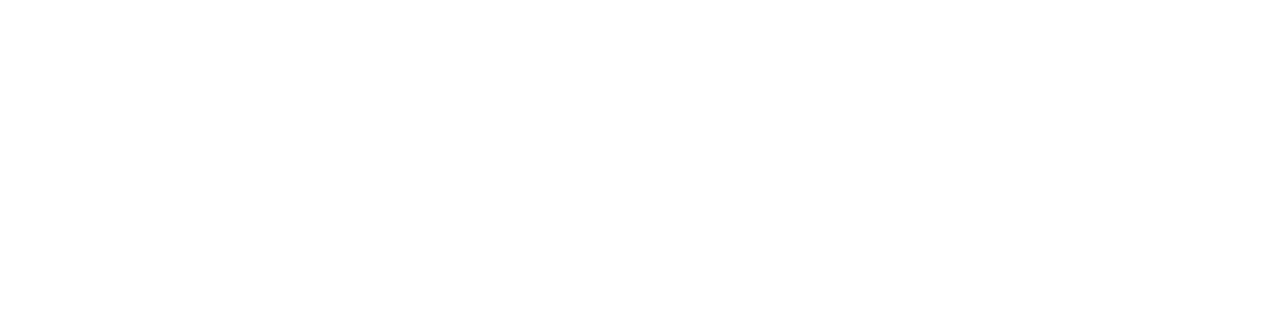
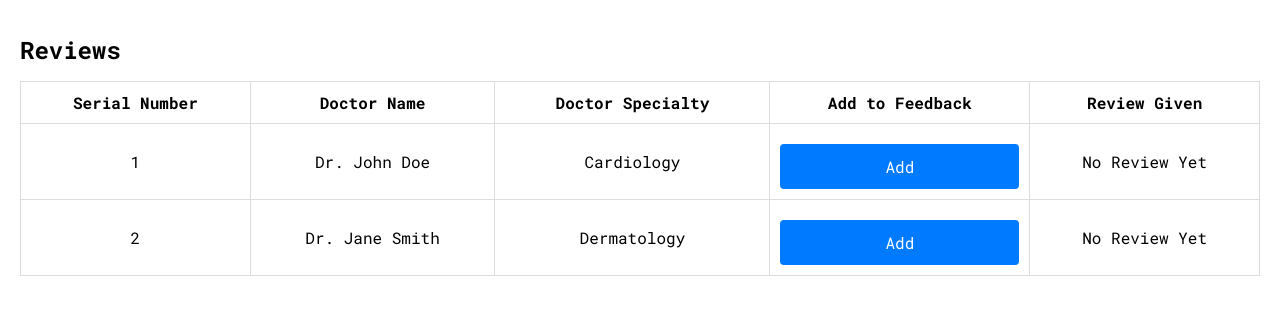
Before and after one commit to salmaouirini/react-med-app, a React (Create React App) app: page /ReviewForm in a window 1280 px wide. Before the commit this address had no page. Shown: the top 314 px of the page. Built offline with nearby package versions, Linux system fonts and the light colour scheme.

Commit message:
Create the ReviewForm component

```diff
--- a/src/App.js
+++ b/src/App.js
@@ -1,15 +1,21 @@
 // App.js
 
 import React from 'react';
+import { useState, useEffect } from 'react';
 import { BrowserRouter as Router, Routes, Route } from 'react-router-dom';
 import Navbar from './Components/Navbar/Navbar';
 import LandingPage from './Components/Landing_Page/Landing_Page';
 import SignUp from './Components/Sign_Up/Sign_Up';
 import Login from './Components/Login/Login';
+import ReviewForm from './Components/ReviewForm/ReviewForm';
 import InstantConsultation from './Components/InstantConsultationBooking/InstantConsultation'
 
 
 function App() {
+    const doctors = [
+        { id: 1, name: 'Dr. John Doe', speciality: 'Cardiology' },
+        { id: 2, name: 'Dr. Jane Smith', speciality: 'Dermatology' },
+      ];
   return (
     <Router>
       {/* Render the Navbar on every page */}
@@ -19,6 +25,7 @@
         <Route path="/" element={<LandingPage />} />
         <Route path="/SignUp" element={<SignUp />} />
         <Route path="/Login" element={<Login />} />
+        <Route path="/ReviewForm" element={<ReviewForm doctors={doctors} />} />
         <Route path="/instant-consultation" element={<InstantConsultation />} />
 
 
--- a/src/Components/Navbar/Navbar.jsx
+++ b/src/Components/Navbar/Navbar.jsx
@@ -1,6 +1,6 @@
 import React from 'react';
 import './Navbar.css';  // Import the CSS file
-import { useNavigate } from 'react-router-dom';
+import { useNavigate, Link } from 'react-router-dom';
 
 const Navbar = () => {
   const navigate = useNavigate(); // Hook to navigate to other routes
@@ -53,6 +53,11 @@
       <ul className="nav__links active">
         {isLoggedIn ? (
           <>
+            <li>
+                <Link to="/ReviewForm">
+                    Review
+                </Link>
+            </li>
             {/* Display the user's name and logout button */}
             <li>
                 <span>Welcome, {username}</span>
@@ -64,9 +69,6 @@
         ) : (
           <>
             {/* Links for unauthenticated users */}
-            <li className="link">
-              <a href="../Landing_Page/LandingPage.html">Home</a>
-            </li>
             <li className="link">
               <a href="/SignUp">
                 <button className="btn1">Sign Up</button>
--- /dev/null
+++ b/src/Components/ReviewForm/ReviewForm.css
@@ -0,0 +1,71 @@
+.review-form-container {
+  padding: 20px;
+}
+
+h2 {
+  font-size: 24px;
+  font-weight: bold;
+}
+
+.doctor-review-table {
+  width: 100%;
+  border-collapse: collapse;
+}
+
+.doctor-review-table th, .doctor-review-table td {
+  border: 1px solid #ddd;
+  padding: 10px;
+  text-align: center;
+}
+
+.btn-feedback {
+  background-color: #007bff;
+  color: white;
+  padding: 5px 10px;
+  border: none;
+  cursor: pointer;
+}
+
+.btn-disabled {
+  background-color: #ccc;
+  color: white;
+  padding: 5px 10px;
+  border: none;
+}
+
+.btn-feedback:hover {
+  background-color: #0056b3;
+}
+
+.modal-content {
+  padding: 20px;
+}
+
+.modal-content form div {
+  margin-bottom: 15px;
+}
+
+.modal-content input, .modal-content textarea, .modal-content select {
+  width: 100%;
+  padding: 8px;
+  margin-top: 5px;
+}
+
+.modal-content button {
+  background-color: #28a745;
+  color: white;
+  border: none;
+  padding: 10px 20px;
+  cursor: pointer;
+}
+
+.modal-content button:hover {
+  background-color: #218838;
+}
+.star-rating {
+    font-size: 24px; /* Size of the stars */
+  }
+
+  .star-rating span {
+    margin-right: 5px; /* Space between stars */
+  }
--- /dev/null
+++ b/src/Components/ReviewForm/ReviewForm.js
@@ -0,0 +1,115 @@
+import React, { useState } from 'react';
+import './ReviewForm.css';
+import Popup from 'reactjs-popup';
+
+const ReviewForm = ({ doctors = [] }) => {
+  const [selectedDoctor, setSelectedDoctor] = useState(null); // Selected doctor for feedback
+  const [feedbackData, setFeedbackData] = useState({}); // Store feedback for all doctors
+  const [selectedDoctors, setSelectedDoctors] = useState([]); // List of selected doctors for table display
+  const [rating, setRating] = useState(0); // Rating state
+
+  const handleFeedbackSubmit = (event) => {
+    event.preventDefault();
+    const formData = new FormData(event.target);
+    const name = formData.get('name');
+    const comments = formData.get('comments');
+
+    // Update feedback data with the new review for the selected doctor
+    if (selectedDoctor) {
+      setFeedbackData((prevData) => ({
+        ...prevData,
+        [selectedDoctor.id]: { name, rating, comments },
+      }));
+    }
+
+    setSelectedDoctor(null); // Reset selected doctor after feedback submission
+    setRating(0); // Reset rating after feedback submission
+  };
+
+  const handleAddDoctor = (doctor) => {
+    // Add doctor to the selectedDoctors list if it's not already selected
+    if (!selectedDoctors.some(selected => selected.id === doctor.id)) {
+      setSelectedDoctors((prev) => [...prev, doctor]);
+      setSelectedDoctor(doctor); // Automatically open modal after adding
+    }
+  };
+
+  const handleStarClick = (index) => {
+    setRating(index + 1); // Set rating based on star clicked
+  };
+
+  return (
+    <div className="review-form-container">
+      <h2>Reviews</h2>
+
+      {/* Table to display all doctors with the option to add feedback */}
+      <table className="doctor-review-table">
+        <thead>
+          <tr>
+            <th>Serial Number</th>
+            <th>Doctor Name</th>
+            <th>Doctor Specialty</th>
+            <th>Add to Feedback</th>
+            <th>Review Given</th>
+          </tr>
+        </thead>
+        <tbody>
+          {doctors.map((doctor, index) => (
+            <tr key={doctor.id}>
+              <td>{index + 1}</td>
+              <td>{doctor.name}</td>
+              <td>{doctor.speciality}</td>
+              <td>
+                <button onClick={() => handleAddDoctor(doctor)} className="btn-add">Add</button>
+              </td>
+              <td>
+                {feedbackData[doctor.id] ? (
+                  <span>Review Given</span>
+                ) : (
+                  <span>No Review Yet</span>
+                )}
+              </td>
+            </tr>
+          ))}
+        </tbody>
+      </table>
+
+      {/* Modal to provide feedback */}
+      {selectedDoctor && (
+        <Popup open={!!selectedDoctor} onClose={() => setSelectedDoctor(null)} modal>
+          <center><
+            div className="modal-content">
+            <h3>Provide Feedback for {selectedDoctor.name}</h3>
+            <form onSubmit={handleFeedbackSubmit}>
+              <div>
+                <label>Your Name:</label>
+                <input type="text" name="name" required />
+              </div>
+              <div>
+                <label>Rating:</label>
+                <div className="star-rating">
+                  {[...Array(5)].map((_, index) => (
+                    <span
+                      key={index}
+                      onClick={() => handleStarClick(index)}
+                      style={{ cursor: 'pointer', color: index < rating ? 'gold' : 'gray' }}
+                    >
+                      ★
+                    </span>
+                  ))}
+                </div>
+              </div>
+              <div>
+                <label>Comments:</label>
+                <textarea name="comments" required></textarea>
+              </div>
+              <button type="submit">Submit Feedback</button>
+            </form>
+          </div></center>
+        </Popup>
+      )}
+    </div>
+  );
+};
+
+export default ReviewForm;
```
Also changed, not shown: 1 other file (tests, documents, lock files or other folders).
